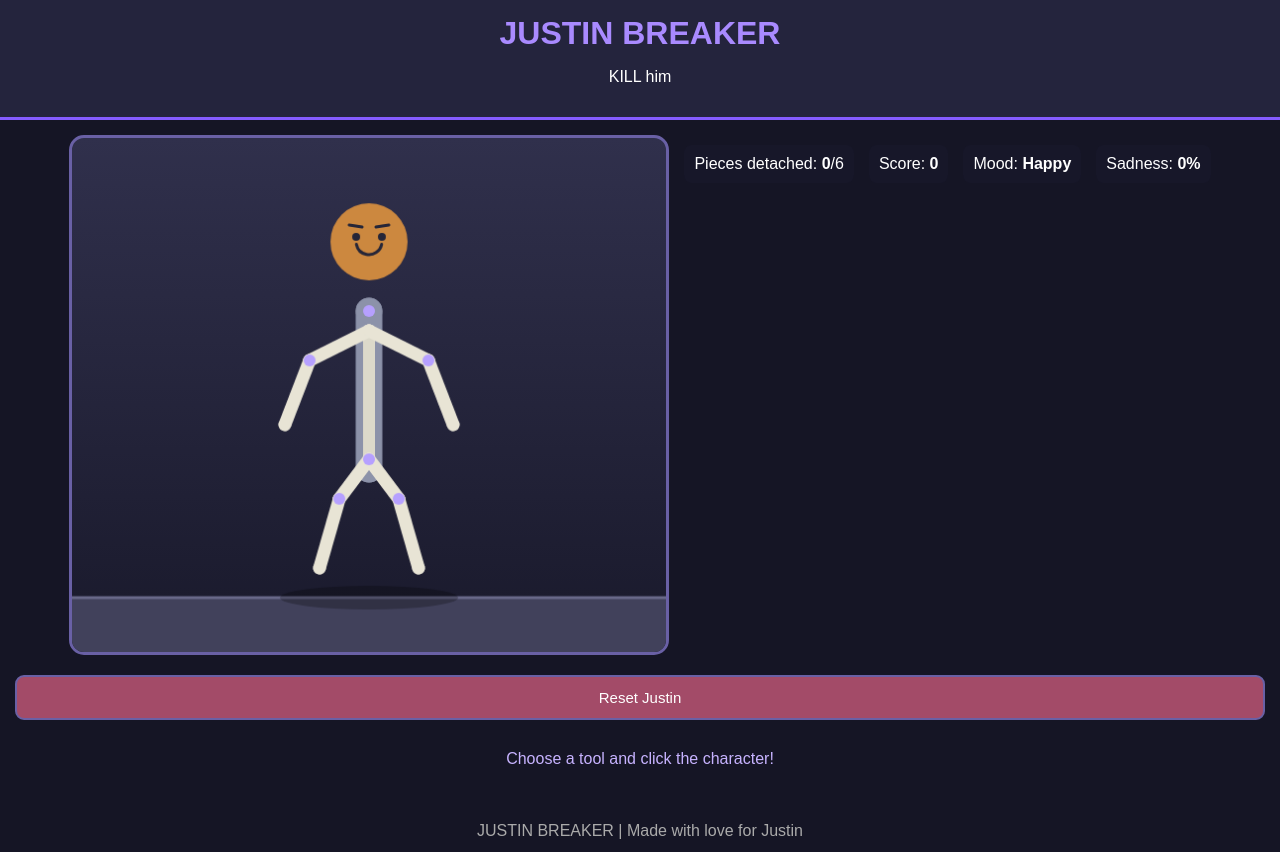
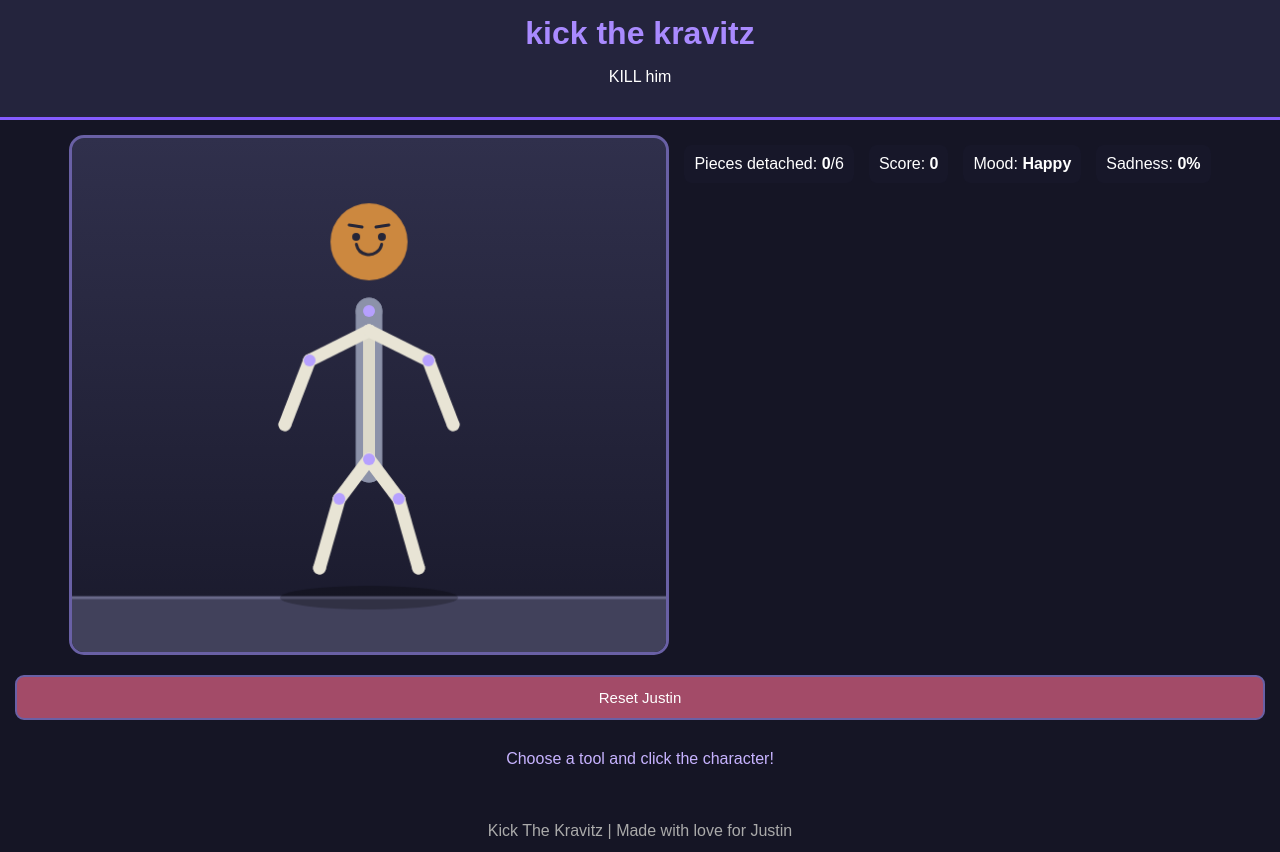
Before and after one commit to Novice557/kick-the-kravitz, a plain HTML site: page index.html in a window 1280 px wide. Drawn offline with Linux system fonts and the light colour scheme.

Commit message:
Change title and header from 'Justin Breaker' to 'Kick The Kravitz'

```diff
--- a/index.html
+++ b/index.html
@@ -4,7 +4,7 @@
 <head>
 <meta charset="UTF-8">
 <meta name="viewport" content="width=device-width, initial-scale=1">
-<title>Justin Breaker</title>
+<title>Kick The Kravitz</title>
 <style>
 * {box-sizing:border-box}
 body {
@@ -77,7 +77,7 @@ footer {padding:12px;color:#aaa}
 <body>
 
 <header>
-<h1>JUSTIN BREAKER</h1>
+<h1>kick the kravitz</h1>
 <p>KILL him</p>
 </header>
 
@@ -111,7 +111,7 @@ Choose a tool and click the character!
 </div>
 </main>
 
-<footer>JUSTIN BREAKER | Made with love for Justin</footer>
+<footer>Kick The Kravitz | Made with love for Justin</footer>
 
 <script>
 const canvas=document.getElementById("game");
```
